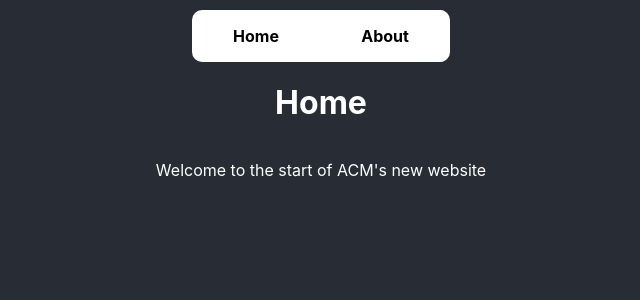
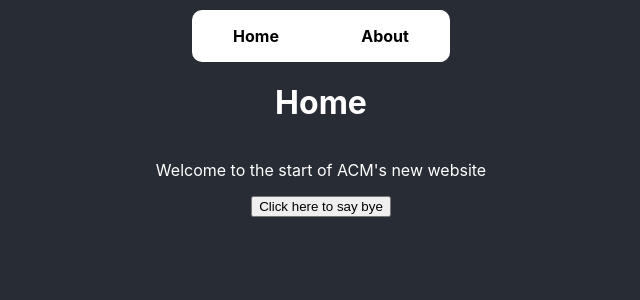
Before and after one commit to mtsuacm/acm-website, a React (Create React App) app: page / in a window 1280 px wide. Shown: the top 300 px of the page, without its empty margins (319-959 px from the left). Built offline with nearby package versions, Linux system fonts and the light colour scheme.

Commit message:
Added a small button and my own branch

```diff
--- a/src/pages/Home.tsx
+++ b/src/pages/Home.tsx
@@ -25,6 +25,7 @@
       <TextWrapper>
         <h1>Home</h1>
         <p>Welcome to the start of ACM's new website</p>
+        <button onClick={()=>{alert("bye folks!")}}>Click here to say bye</button>
       </TextWrapper>
     </Wrapper>
   );
```
